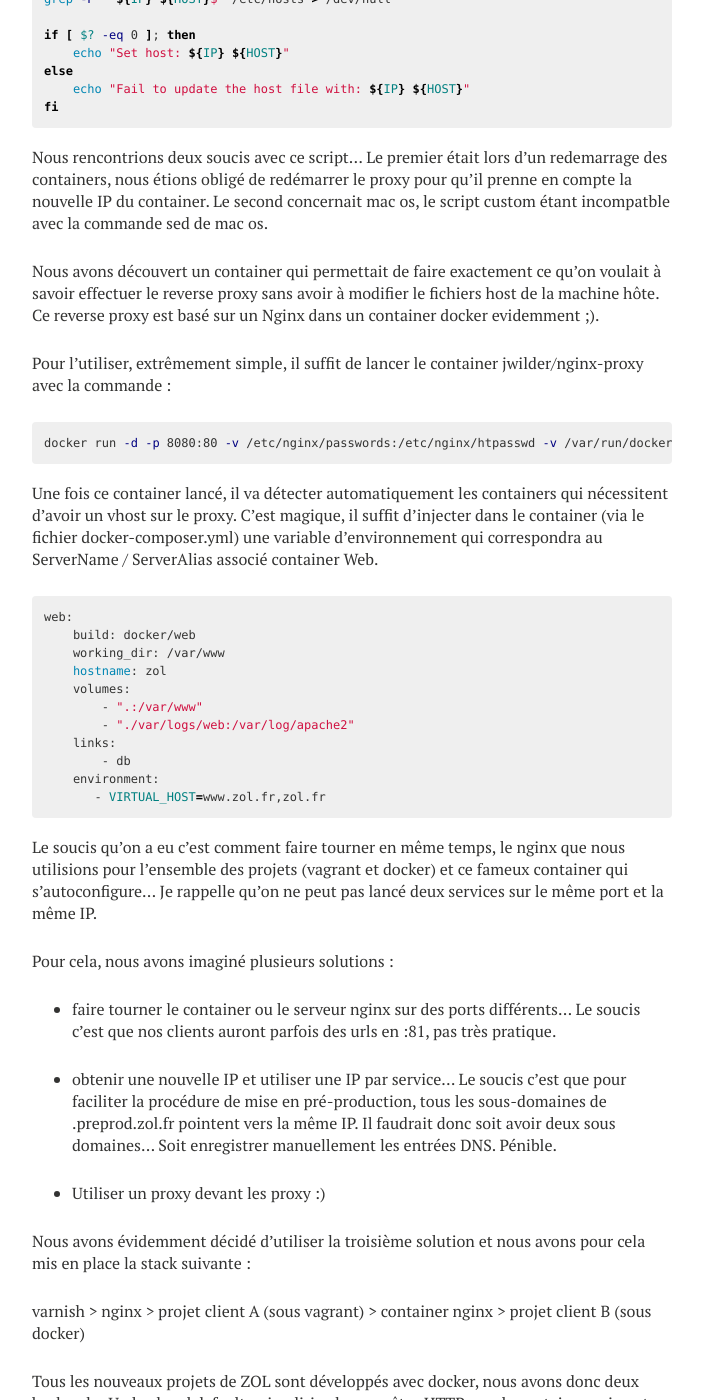
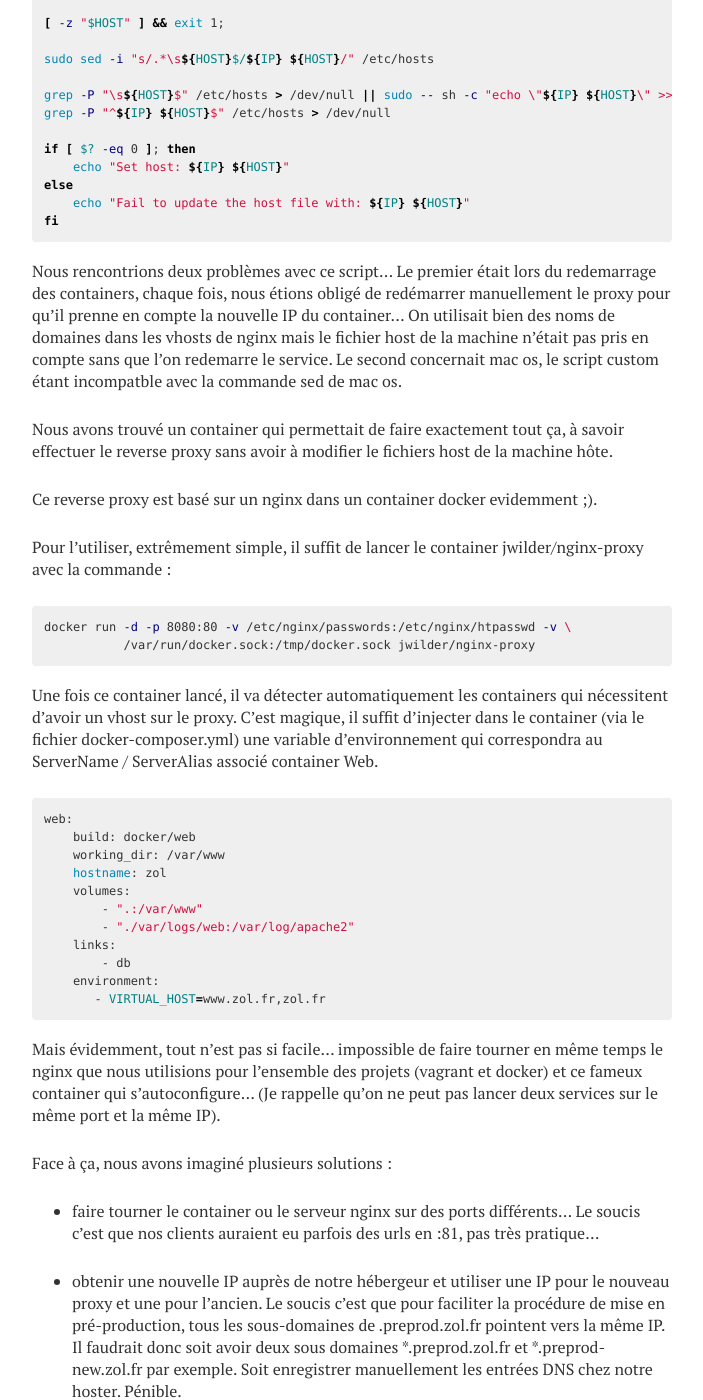
Before and after one commit to zolweb/zolweb.github.io, a Jekyll site: the page built from _posts/2015-06-08-proxifier-vagrant-docker-sur-une-meme-machine.md, in a window 1280 px wide and 1400 px high, scrolled down 1332 px. Shown: the whole window, without its empty margins (288-991 px from the left). Built offline with Jekyll 4.4.1, drawn with Linux system fonts in a browser that asks for light colours; nearby versions of some CDN libraries; some of the changed text lies outside the part shown.

Commit message:
Nouvelle version proxy docker vagrant

```diff
--- a/_data/authors.yml
+++ b/_data/authors.yml
@@ -16,3 +16,6 @@
   twitter: mathieuZOL
   github: zolweb
   linkedin: mathieu-molimard
+thomas_blanchet:
+  name: Thomas Blanchet
+  avatar: avatars/thomas_blanchet.jpg
--- a/_posts/2015-06-08-proxifier-vagrant-docker-sur-une-meme-machine.md
+++ b/_posts/2015-06-08-proxifier-vagrant-docker-sur-une-meme-machine.md
@@ -9,18 +9,18 @@
 image:
   feature: proxifier-vagrant-docker-sur-une-meme-machine.jpg
 ---
+Nous sommes passés à Vagrant mi 2014... rendant obsoléte notre ancienne plateforme de préproduction... A l'époque, une plateforme hébergeant tous les projets sur un seul et même apache avec une seule et même base de données... Nous avons donc imaginé une nouvelle plateforme qui nous permet de déployait les box sur le serveur derrière un proxy... Le tout presque automatiquement.
 
-Notre serveur de préproduction a été conçu initialement pour héberger QUE des projets Vagrant.
-Nous avions imaginé un process assez simple mais franchement pratique :
+Pour faire cela, nous avions imaginé un process assez simple mais franchement pratique :
 
-* clonage du répository
+* clonage du repository
 * création du vhost pour le reverse proxy
-* création d’un fichier htpasswd
+* création automatique d’un fichier htpasswd
 * redémarrage du reverse proxy
 
 Le tout étant scripté... On pouvait facilement passer nos projets d'un environnement de dev vers un environnement preprod en ne modifiant rien de la configuration (Vagrantfile), le plus long était clairement le provisionning de la machine.
 
-La partie la plus compliquée étant la communication entre le proxy et les machines virtuelles, nous l'avions délégué à un plugin pour vagrant ([https://github.com/smdahlen/vagrant-hostmanager](https://github.com/smdahlen/vagrant-hostmanager)) permettant de mettre à jour le fichier host de l’hôte.
+La partie la plus compliquée étant la communication entre le proxy et les machines virtuelles, nous l'avions délégué à un plugin pour vagrant ([https://github.com/smdahlen/vagrant-hostmanager](https://github.com/smdahlen/vagrant-hostmanager)) permettant de mettre à jour le fichier host de l’hôte en ajoutant seulement deux lignes dans le fichier Vagrantfile.
 
 {% highlight ruby %}
 config.hostmanager.enabled = true
@@ -28,7 +28,7 @@
 {% endhighlight %}
 
 
-Mettre à jour les fichiers hosts de la machine n’est pas forcemment une bonne idée en soit...  Pas forcemment évident non plus, surtout avec Docker où on utilisait un script custom (incompatible avec mac os).
+Mais mettre à jour les fichiers hosts de la machine n’est pas forcemment une bonne idée en soit...  Pas évident non plus, surtout avec Docker où on utilisait un script custom (incompatible avec mac os).
 
 {% highlight bash %}
 #!/bin/sh
@@ -52,15 +52,18 @@
 {% endhighlight %}
 
 
-Nous rencontrions deux soucis avec ce script... Le premier était lors d’un redemarrage des containers, nous étions obligé de redémarrer le proxy pour qu’il prenne en compte la nouvelle IP du container. Le second concernait mac os, le script custom étant incompatble avec la commande sed de mac os.
+Nous rencontrions deux problèmes avec ce script... Le premier était lors du redemarrage des containers, chaque fois, nous étions obligé de redémarrer manuellement le proxy pour qu’il prenne en compte la nouvelle IP du container... On utilisait bien des noms de domaines dans les vhosts de nginx mais le fichier host de la machine n'était pas pris en compte sans que l'on redemarre le service. Le second concernait mac os, le script custom étant incompatble avec la commande sed de mac os.
 
-Nous avons découvert un container qui permettait de faire exactement ce qu’on voulait à savoir effectuer le reverse proxy sans avoir à modifier le fichiers host de la machine hôte. Ce reverse proxy est basé sur un Nginx dans un container docker evidemment ;).
+Nous avons trouvé un container qui permettait de faire exactement tout ça, à savoir effectuer le reverse proxy sans avoir à modifier le fichiers host de la machine hôte.
+
+Ce reverse proxy est basé sur un nginx dans un container docker evidemment ;).
 
 Pour l’utiliser, extrêmement simple, il suffit de lancer le container jwilder/nginx-proxy avec la commande :
 
 
 {% highlight bash %}
-docker run -d -p 8080:80 -v /etc/nginx/passwords:/etc/nginx/htpasswd -v /var/run/docker.sock:/tmp/docker.sock jwilder/nginx-proxy
+docker run -d -p 8080:80 -v /etc/nginx/passwords:/etc/nginx/htpasswd -v \
+	   /var/run/docker.sock:/tmp/docker.sock jwilder/nginx-proxy
 {% endhighlight %}
 
 Une fois ce container lancé, il va détecter automatiquement les containers qui nécessitent d’avoir un vhost sur le proxy. C’est magique, il suffit d’injecter dans le container (via le fichier docker-composer.yml) une variable d’environnement qui correspondra au ServerName / ServerAlias associé container Web.
@@ -79,20 +82,19 @@
        - VIRTUAL_HOST=www.zol.fr,zol.fr
 {% endhighlight %}
 
-Le soucis qu’on a eu c’est comment faire tourner en même temps, le nginx que nous utilisions pour l’ensemble des projets (vagrant et docker) et ce fameux container qui s’autoconfigure... Je rappelle qu'on ne peut pas lancé deux services sur le même port et la même IP.
+Mais évidemment, tout n'est pas si facile... impossible de faire tourner en même temps le nginx que nous utilisions pour l’ensemble des projets (vagrant et docker) et ce fameux container qui s’autoconfigure... (Je rappelle qu'on ne peut pas lancer deux services sur le même port et la même IP).
 
-Pour cela, nous avons imaginé plusieurs solutions :
+Face à ça, nous avons imaginé plusieurs solutions :
 
-* faire tourner le container ou le serveur nginx sur des ports différents… Le soucis c’est que nos clients auront parfois des urls en :81, pas très pratique.
+* faire tourner le container ou le serveur nginx sur des ports différents... Le soucis c’est que nos clients auraient eu parfois des urls en :81, pas très pratique...
 
-* obtenir une nouvelle IP et utiliser une IP par service… Le soucis c’est que pour faciliter la procédure de mise en pré-production, tous les sous-domaines de .preprod.zol.fr pointent vers la même IP. Il faudrait donc soit avoir deux sous domaines… Soit enregistrer manuellement les entrées DNS. Pénible.
+* obtenir une nouvelle IP auprès de notre hébergeur et utiliser une IP pour le nouveau proxy et une pour l'ancien. Le soucis c’est que pour faciliter la procédure de mise en pré-production, tous les sous-domaines de .preprod.zol.fr pointent vers la même IP. Il faudrait donc soit avoir deux sous domaines *.preprod.zol.fr et *.preprod-new.zol.fr par exemple. Soit enregistrer manuellement les entrées DNS chez notre hoster. Pénible.
 
 * Utiliser un proxy devant les proxy :)
 
-Nous avons  évidemment décidé d’utiliser la troisième solution et nous avons pour cela mis en place la stack suivante :
+Nous avons logiquement décidé d’utiliser la troisième solution et nous avons pour cela mis en place la stack suivante :
 
-varnish   > nginx            > projet client A (sous vagrant)
-          > container nginx  > projet client B (sous docker)
+<img src="/images/docker-vagrant.svg">
 
 Tous les nouveaux projets de ZOL sont développés avec docker, nous avons donc deux backend... Un backend default qui redirige les requêtes HTTP vers le container nginx et on a donc configuré Varnish pour rediriger les requêtes http sur ce qui est devenu l’ancien backend à savoir le serveur nginx installé sur la machine.
 
```
Also changed, not shown: _posts/2011-03-10-sample-post.md (added, +112 -0 lines), images/avatars/thomas_blanchet.jpg (added), images/docker-vagrant.svg (added).
